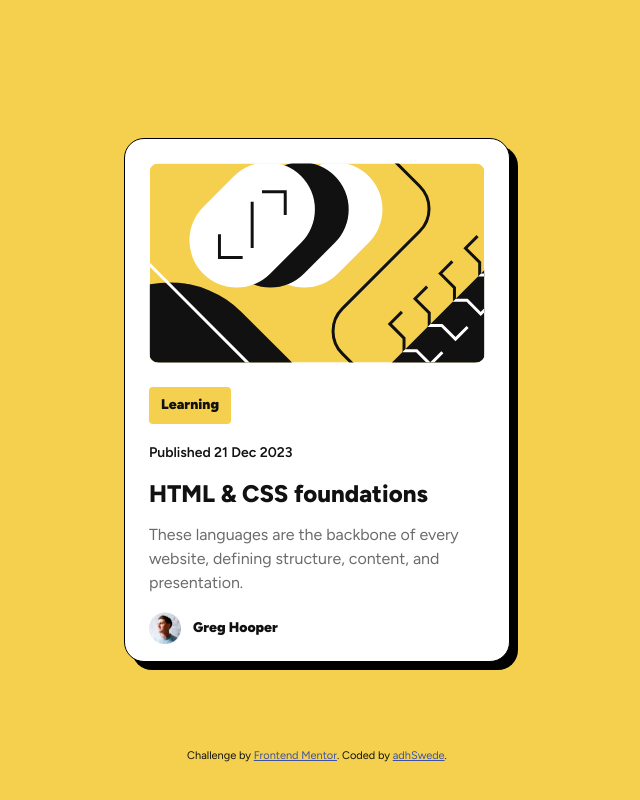
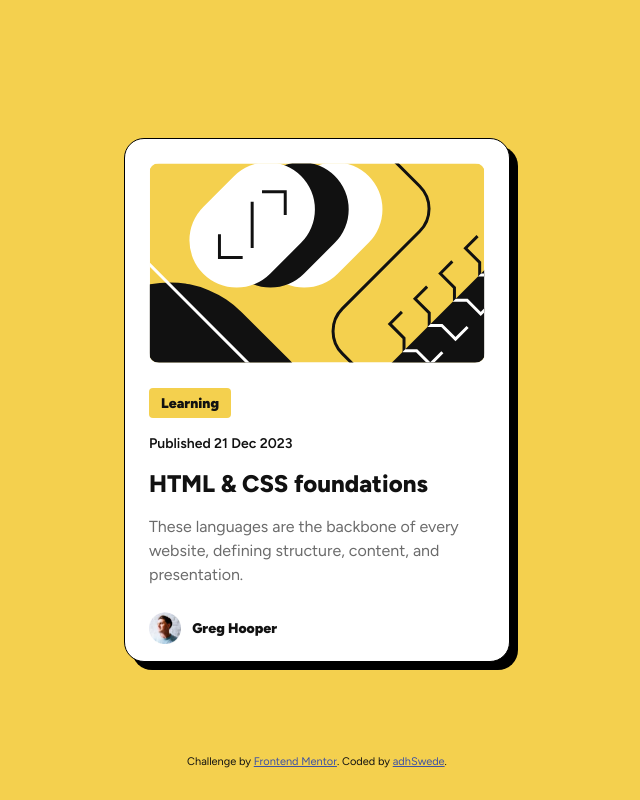
Before and after one commit to adhSwede/blog-preview-card-main, a plain HTML site: page index.html in a window 1280 px wide. Shown: the whole page, without its empty margins (323-963 px from the left). Drawn offline with Linux system fonts and the light colour scheme.

Commit message:
tweaked margins and gaps

```diff
--- a/assets/styles/style.css
+++ b/assets/styles/style.css
@@ -3,7 +3,6 @@
   margin: 0;
   padding: 0;
   color: #111111;
-  line-height: 150%;
 }
 body {
   margin: 0;
@@ -28,6 +27,7 @@ body {
   margin: 0;
   border: 1px solid black;
   box-shadow: 8px 8px 0 0 rgba(0, 0, 0, 1);
+  gap: 0.5rem;
 }
 #blogImg {
   padding: 0;
@@ -36,18 +36,18 @@ body {
   border-radius: 10px;
   box-sizing: border-box;
   margin-top: 1.5rem;
+  margin-bottom: 0.3rem;
 }
 .info-box {
   display: flex;
   flex-direction: column;
-  justify-content: space-evenly;
+  justify-content: space-around;
   width: 21rem;
   height: 100%;
   box-sizing: border-box;
 }
 #categoryTag {
   width: fit-content;
-  box-sizing: border-box;
   background-color: #f4d04e;
   padding: 0.4rem 0.75rem;
   font-weight: 1000;
@@ -57,7 +57,6 @@ body {
 #publishDate {
   font-size: 14px;
   font-weight: 600;
-  /* margin-top: -0.25rem; */
 }
 #cardH1 {
   font-size: 24px;
@@ -71,16 +70,17 @@ body {
   margin: 0;
   font-size: 1rem;
   color: #6b6b6b;
-  /* line-height: 150%; */
+  line-height: 150%;
 }
 .author {
   display: flex;
   align-items: center;
-  gap: 0.75rem;
+  gap: 0.7rem;
 }
 #userPic {
   height: 2rem;
   width: 2rem;
+  margin: 0.5rem 0;
 }
 #authorName {
   font-size: 14px;
```
